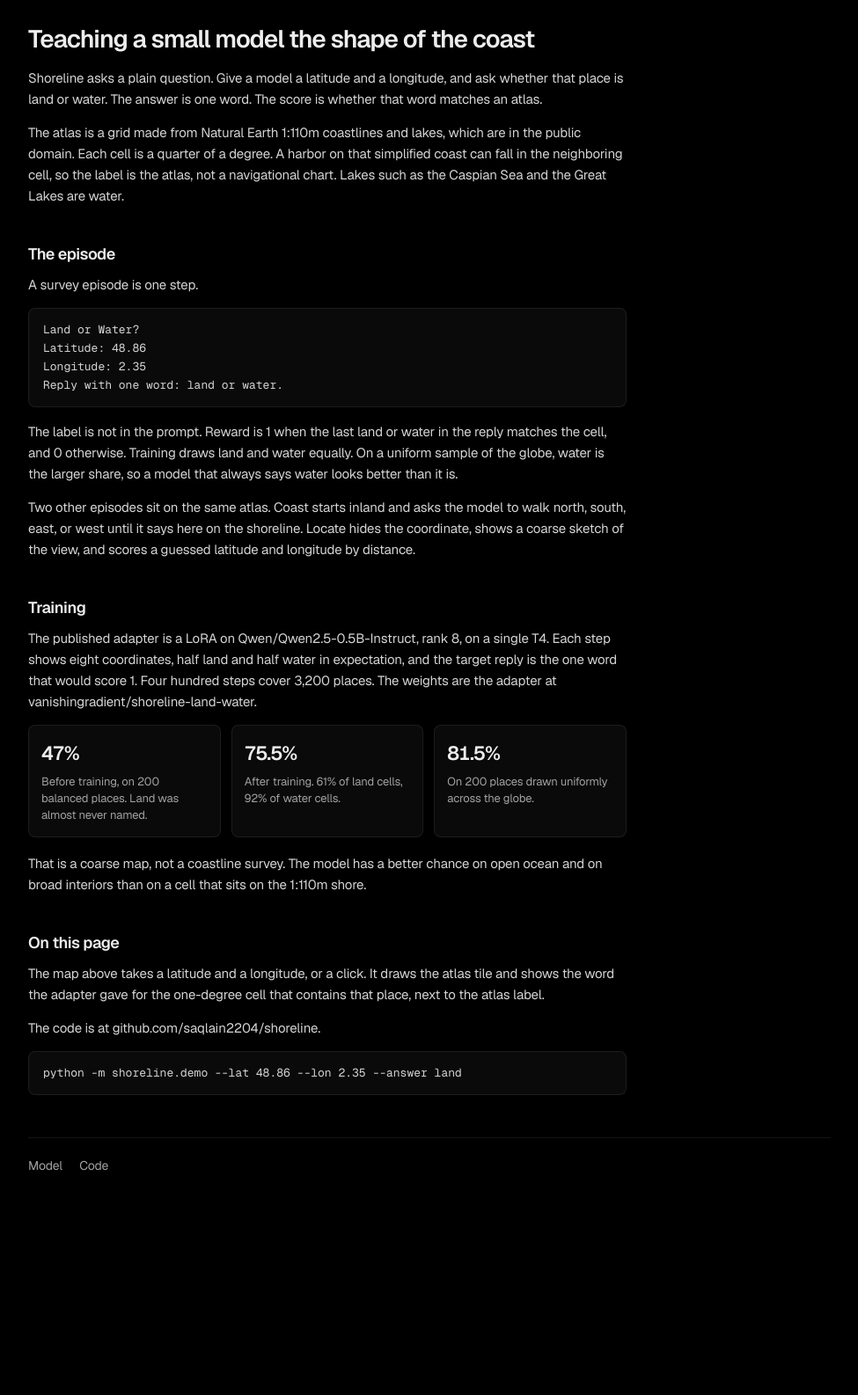
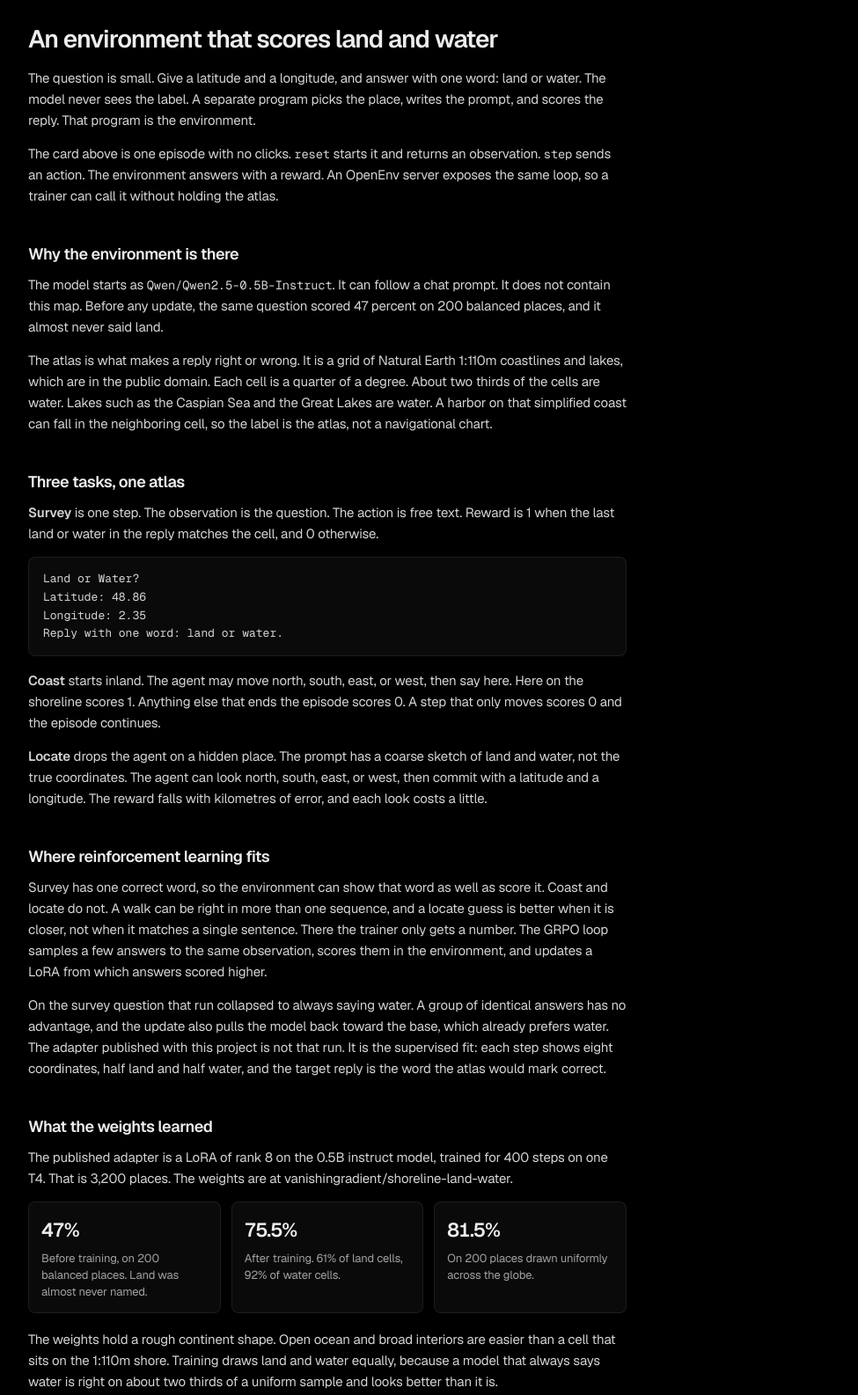
Before and after one commit to saqlain2204/shoreline, a plain HTML site: page space/index.html in a window 1280 px wide. Shown: the part 1160-2746 px from the top of the page at 88% size, without its empty margins (152-1127 px from the left). Before the commit the page ends 2593 px from the top, so only its background shows below. Drawn offline with nearby package versions, Linux system fonts and the light colour scheme; no server answers.

Commit message:
Explain the environment, the reward, and which run produced the weights.
Co-authored-by: Cursor <cursoragent@cursor.com>

```diff
--- a/space/index.html
+++ b/space/index.html
@@ -253,6 +253,10 @@
       letter-spacing: -0.025em;
     }
     article p { margin: 0 0 14px; color: #d4d4d4; }
+    article code {
+      font-family: "Geist Mono", ui-monospace, monospace;
+      font-size: 0.92em;
+    }
     pre {
       margin: 0 0 16px;
       padding: 14px 16px;
@@ -384,28 +388,34 @@
     </section>
 
     <article id="writeup">
-      <h2>Teaching a small model the shape of the coast</h2>
-      <p>Shoreline asks a plain question. Give a model a latitude and a longitude, and ask whether that place is land or water. The answer is one word. The score is whether that word matches an atlas.</p>
-      <p>The atlas is a grid made from Natural Earth 1:110m coastlines and lakes, which are in the public domain. Each cell is a quarter of a degree. A harbor on that simplified coast can fall in the neighboring cell, so the label is the atlas, not a navigational chart. Lakes such as the Caspian Sea and the Great Lakes are water.</p>
-      <h3>The episode</h3>
-      <p>A survey episode is one step.</p>
+      <h2>An environment that scores land and water</h2>
+      <p>The question is small. Give a latitude and a longitude, and answer with one word: land or water. The model never sees the label. A separate program picks the place, writes the prompt, and scores the reply. That program is the environment.</p>
+      <p>The card above is one episode with no clicks. <code>reset</code> starts it and returns an observation. <code>step</code> sends an action. The environment answers with a reward. An <a href="https://github.com/huggingface/OpenEnv">OpenEnv</a> server exposes the same loop, so a trainer can call it without holding the atlas.</p>
+      <h3>Why the environment is there</h3>
+      <p>The model starts as <code>Qwen/Qwen2.5-0.5B-Instruct</code>. It can follow a chat prompt. It does not contain this map. Before any update, the same question scored 47 percent on 200 balanced places, and it almost never said land.</p>
+      <p>The atlas is what makes a reply right or wrong. It is a grid of Natural Earth 1:110m coastlines and lakes, which are in the public domain. Each cell is a quarter of a degree. About two thirds of the cells are water. Lakes such as the Caspian Sea and the Great Lakes are water. A harbor on that simplified coast can fall in the neighboring cell, so the label is the atlas, not a navigational chart.</p>
+      <h3>Three tasks, one atlas</h3>
+      <p><b>Survey</b> is one step. The observation is the question. The action is free text. Reward is 1 when the last land or water in the reply matches the cell, and 0 otherwise.</p>
       <pre>Land or Water?
 Latitude: 48.86
 Longitude: 2.35
 Reply with one word: land or water.</pre>
-      <p>The label is not in the prompt. Reward is 1 when the last land or water in the reply matches the cell, and 0 otherwise. Training draws land and water equally. On a uniform sample of the globe, water is the larger share, so a model that always says water looks better than it is.</p>
-      <p>Two other episodes sit on the same atlas. Coast starts inland and asks the model to walk north, south, east, or west until it says here on the shoreline. Locate hides the coordinate, shows a coarse sketch of the view, and scores a guessed latitude and longitude by distance.</p>
-      <h3>Training</h3>
-      <p>The published adapter is a LoRA on Qwen/Qwen2.5-0.5B-Instruct, rank 8, on a single T4. Each step shows eight coordinates, half land and half water in expectation, and the target reply is the one word that would score 1. Four hundred steps cover 3,200 places. The weights are the adapter at <a href="https://huggingface.co/vanishingradient/shoreline-land-water">vanishingradient/shoreline-land-water</a>.</p>
+      <p><b>Coast</b> starts inland. The agent may move north, south, east, or west, then say here. Here on the shoreline scores 1. Anything else that ends the episode scores 0. A step that only moves scores 0 and the episode continues.</p>
+      <p><b>Locate</b> drops the agent on a hidden place. The prompt has a coarse sketch of land and water, not the true coordinates. The agent can look north, south, east, or west, then commit with a latitude and a longitude. The reward falls with kilometres of error, and each look costs a little.</p>
+      <h3>Where reinforcement learning fits</h3>
+      <p>Survey has one correct word, so the environment can show that word as well as score it. Coast and locate do not. A walk can be right in more than one sequence, and a locate guess is better when it is closer, not when it matches a single sentence. There the trainer only gets a number. The GRPO loop samples a few answers to the same observation, scores them in the environment, and updates a LoRA from which answers scored higher.</p>
+      <p>On the survey question that run collapsed to always saying water. A group of identical answers has no advantage, and the update also pulls the model back toward the base, which already prefers water. The adapter published with this project is not that run. It is the supervised fit: each step shows eight coordinates, half land and half water, and the target reply is the word the atlas would mark correct.</p>
+      <h3>What the weights learned</h3>
+      <p>The published adapter is a LoRA of rank 8 on the 0.5B instruct model, trained for 400 steps on one T4. That is 3,200 places. The weights are at <a href="https://huggingface.co/vanishingradient/shoreline-land-water">vanishingradient/shoreline-land-water</a>.</p>
       <div class="stats">
         <div class="stat"><b>47%</b><span>Before training, on 200 balanced places. Land was almost never named.</span></div>
         <div class="stat"><b>75.5%</b><span>After training. 61% of land cells, 92% of water cells.</span></div>
         <div class="stat"><b>81.5%</b><span>On 200 places drawn uniformly across the globe.</span></div>
       </div>
-      <p>That is a coarse map, not a coastline survey. The model has a better chance on open ocean and on broad interiors than on a cell that sits on the 1:110m shore.</p>
+      <p>The weights hold a rough continent shape. Open ocean and broad interiors are easier than a cell that sits on the 1:110m shore. Training draws land and water equally, because a model that always says water is right on about two thirds of a uniform sample and looks better than it is.</p>
       <h3>On this page</h3>
-      <p>The map above takes a latitude and a longitude, or a click. It draws the atlas tile and shows the word the adapter gave for the one-degree cell that contains that place, next to the atlas label.</p>
-      <p>The code is at <a href="https://github.com/saqlain2204/shoreline">github.com/saqlain2204/shoreline</a>.</p>
+      <p>The map takes a latitude and a longitude, or a click. It draws the atlas tile and shows the word the adapter gave for the one-degree cell that contains that place, next to the atlas label.</p>
+      <p>The code is at <a href="https://github.com/saqlain2204/shoreline">github.com/saqlain2204/shoreline</a>. One local place:</p>
       <pre>python -m shoreline.demo --lat 48.86 --lon 2.35 --answer land</pre>
     </article>
     <footer>
```
Also changed, not shown: 1 other file.
